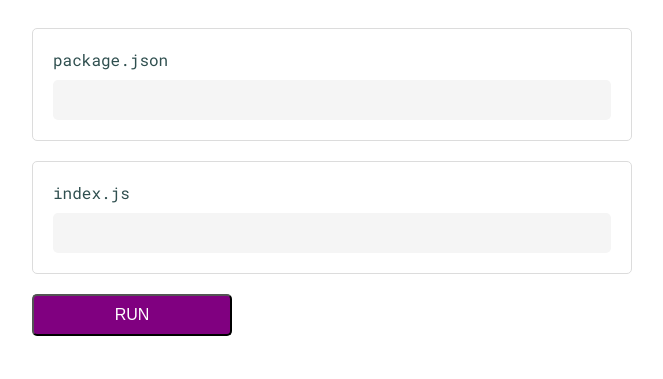
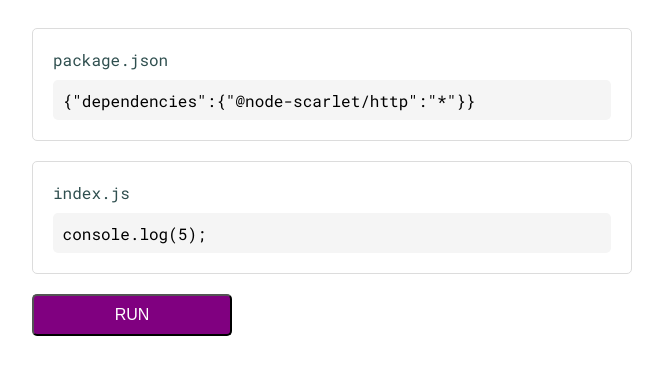
Before and after one commit to craigfay/nodebook, a website: page src/static/index.html in a window 1280 px wide. Shown: the whole page, without its empty margins (308-971 px from the left). Drawn offline with Linux system fonts and the light colour scheme.

Commit message:
Use default input values

```diff
--- a/src/run.ts
+++ b/src/run.ts
@@ -3,6 +3,7 @@
  * an arbitrary Javascript string
  *
  * @TODO Allow clients to specify node version
+ * @TODO Maybe show clients stderr
  */
 
 import { exec } from 'child_process'
--- a/src/static/index.html
+++ b/src/static/index.html
@@ -57,13 +57,13 @@
 <div class="notebook">
   <div class="package cell">
     <div class="title">package.json</div>
-    <div class="input" contenteditable></div>
+    <div class="input" contenteditable>{"dependencies":{"@node-scarlet/http":"*"}}</div>
     <div class="output"></div>
   </div>
 
   <div class="code cell">
     <div class="title">index.js</div>
-    <div class="input" contenteditable></div>
+    <div class="input" contenteditable>console.log(5);</div>
     <div class="output"></div>
   </div>
 
```
